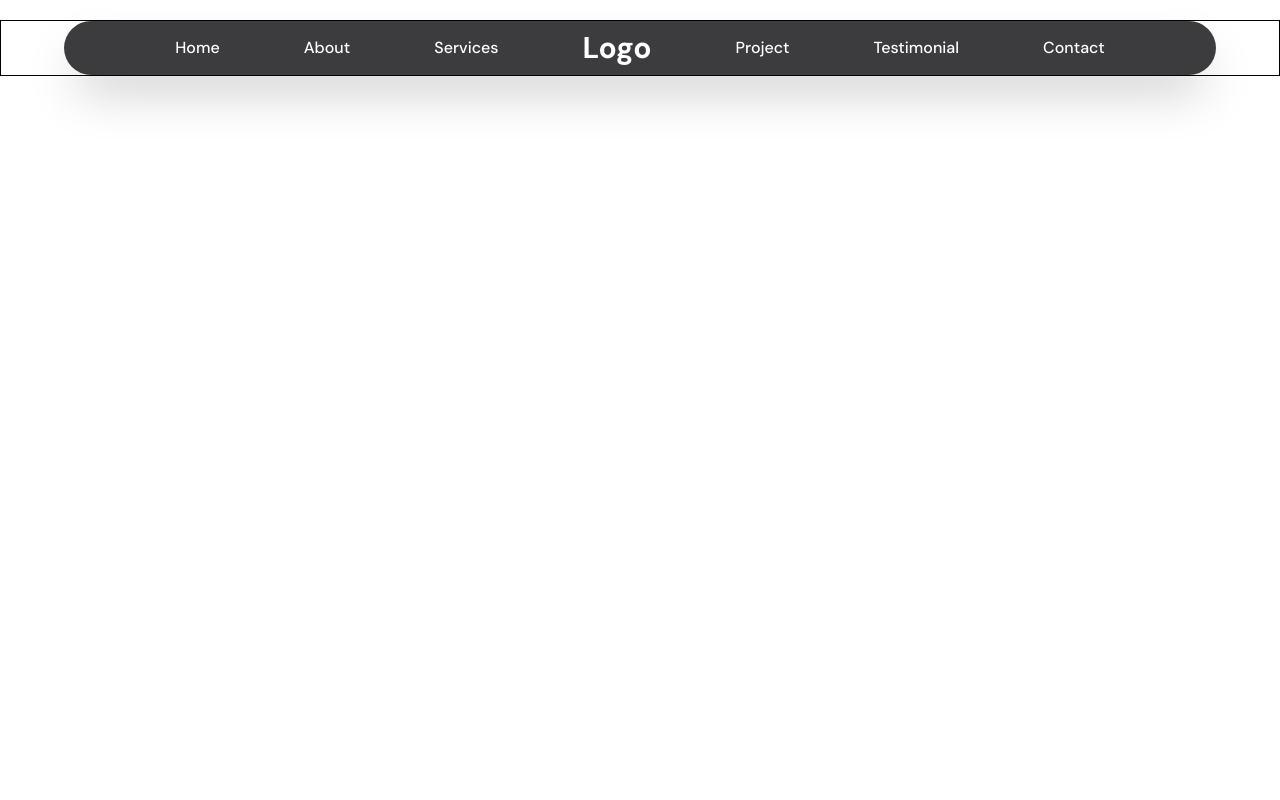
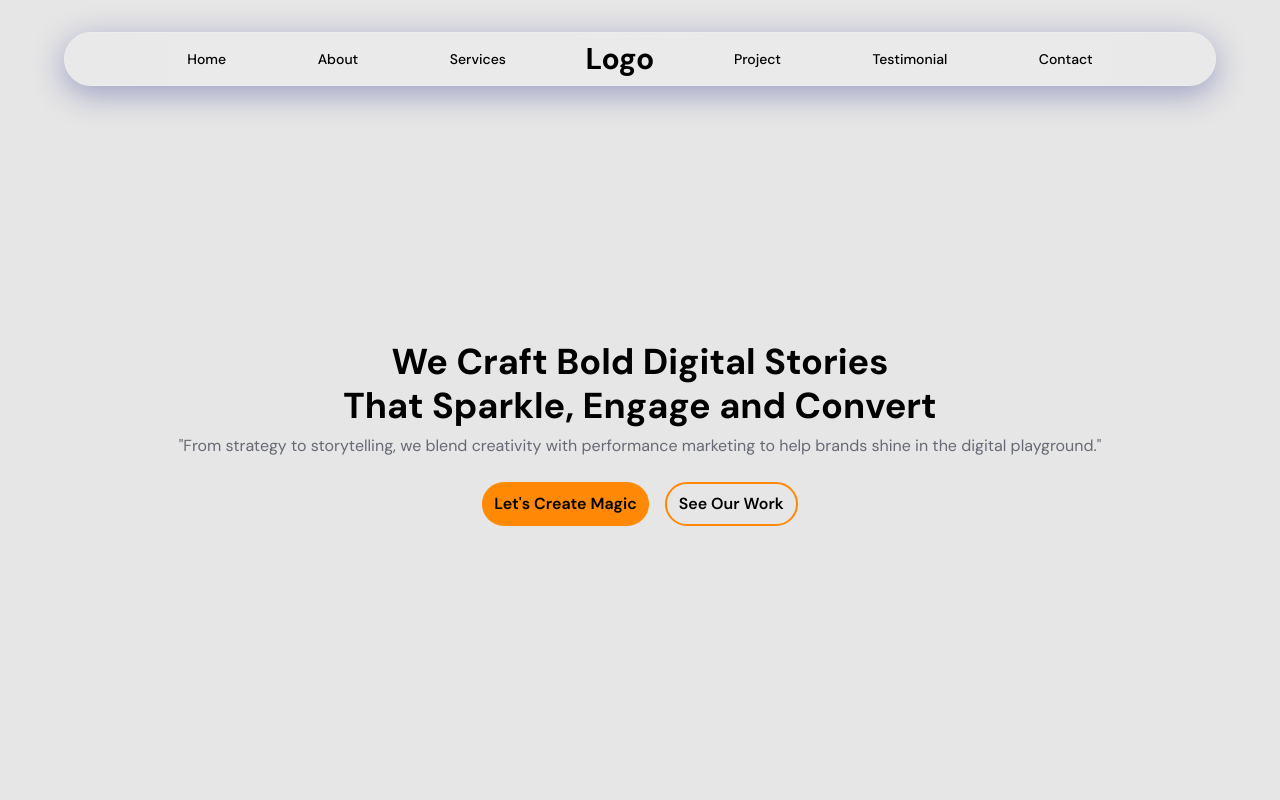
Before and after one commit to zipsar-dev/dm_portfolio, a React (Vite) app: page / in a window 1280 px wide. Shown: the top 800 px of the page. Built offline with nearby package versions, Linux system fonts and the light colour scheme.

Commit message:
Refactor code structure for improved readability and maintainability

```diff
--- a/src/App.jsx
+++ b/src/App.jsx
@@ -1,10 +1,21 @@
 import React from 'react'
 import Navbar from './Components/Common/Navbar'
-
+import Hero from './Sections/Hero'
+import About from './Sections/About'
+import Services from './Sections/Services'
+import Project from './Sections/project'
+import Testimonial from './Sections/Testimonial'
+import Footer from './Sections/Footer'
 const App = () => {
   return (
     <div>
       <Navbar />
+      <Hero />
+      <About />
+      <Services />
+      <Project />
+      <Testimonial />
+      <Footer />
     </div>
   )
 }
--- a/src/Components/Common/Navbar.jsx
+++ b/src/Components/Common/Navbar.jsx
@@ -10,88 +10,97 @@ const Navbar = () => {
   }
 
   const navItems = [
-    { name: 'Home', icon: Home },
-    { name: 'About', icon: User },
-    { name: 'Services', icon: Settings },
-    { name: 'Project', icon: Briefcase },
-    { name: 'Testimonial', icon: MessageSquare },
-    { name: 'Contact', icon: Phone }
+    { name: 'Home', icon: Home, to: 'Home' },
+    { name: 'About', icon: User, to: 'About' },
+    { name: 'Services', icon: Settings, to: 'Services' },
+    { name: 'Project', icon: Briefcase, to: 'Project' },
+    { name: 'Testimonial', icon: MessageSquare, to: 'Testimonial' },
+    { name: 'Contact', icon: Phone, to: 'Footer' }
   ]
 
   return (
-    <div className='w-full flex justify-center items-center mt-5 px-4 border border-black'>
-      <div className='w-full max-w-6xl h-full flex justify-center items-center text-white rounded-[50px] lg:rounded-[80px] bg-zinc-800/90 backdrop-blur-sm border border-zinc-700/50 shadow-2xl py-1 lg:py-2'>
+  <div className='w-full flex justify-center items-center mt-5 px-4 sticky top-8 z-50'>
+      <div className='w-full max-w-6xl h-full flex justify-center items-center text-black rounded-[50px] lg:rounded-[80px] relative overflow-hidden py-1 lg:py-2'
+           style={{
+             background: 'rgba(255, 255, 255, 0.1)',
+             backdropFilter: 'blur(20px)',
+             border: '1px solid rgba(255, 255, 255, 0.2)',
+             boxShadow: '0 8px 32px 0 rgba(31, 38, 135, 0.37)'
+           }}>
+
+        {/* Glassy background overlay */}
+        <div className='absolute inset-0 bg-gradient-to-r from-white/5 via-white/10 to-white/5 rounded-[50px] lg:rounded-[80px]'></div>
 
         {/* Desktop Navigation */}
-        <div className='hidden lg:flex w-[85%] justify-between items-center px-6'>
+        <div className='hidden lg:flex w-[85%] justify-between items-center px-6 relative z-10'>
           <Link
-            to="home"
+            to="Home"
             smooth={true}
             duration={500}
-            className='flex items-center gap-2 cursor-pointer hover:text-orange-400 transition-all duration-300 hover:scale-105'
+            className='flex items-center gap-2 cursor-pointer hover:text-orange-400 transition-all duration-300 hover:scale-105 px-3 py-2'
           >
-            <span className='font-medium'>Home</span>
+            <span className='font-medium text-sm'>Home</span>
           </Link>
 
           <Link
-            to="about"
+            to="About"
             smooth={true}
             duration={500}
-            className='flex items-center gap-2 cursor-pointer hover:text-orange-400 transition-all duration-300 hover:scale-105'
+            className='flex items-center gap-2 cursor-pointer hover:text-orange-400 transition-all duration-300 hover:scale-105 px-3 py-2'
           >
-            <span className='font-medium'>About</span>
+            <span className='font-medium text-sm'>About</span>
           </Link>
 
           <Link
-            to="services"
+            to="Services"
             smooth={true}
             duration={500}
-            className='flex items-center gap-2 cursor-pointer hover:text-orange-400 transition-all duration-300 hover:scale-105'
+            className='flex items-center gap-2 cursor-pointer hover:text-orange-400 transition-all duration-300 hover:scale-105 px-3 py-2'
           >
-            <span className='font-medium'>Services</span>
+            <span className='font-medium text-sm'>Services</span>
           </Link>
 
-          <h1 className='font-bold text-2xl xl:text-3xl'>
+          <h1 className='font-bold text-2xl xl:text-3xl text-black'>
             Logo
           </h1>
 
           <Link
-            to="project"
+            to="Project"
             smooth={true}
             duration={500}
-            className='flex items-center gap-2 cursor-pointer hover:text-orange-400 transition-all duration-300 hover:scale-105'
+            className='flex items-center gap-2 cursor-pointer hover:text-orange-400 transition-all duration-300 hover:scale-105 px-3 py-2'
           >
-            <span className='font-medium'>Project</span>
+            <span className='font-medium text-sm'>Project</span>
           </Link>
 
           <Link
-            to="testimonial"
+            to="Testimonial"
             smooth={true}
             duration={500}
-            className='flex items-center gap-2 cursor-pointer hover:text-orange-400 transition-all duration-300 hover:scale-105'
+            className='flex items-center gap-2 cursor-pointer hover:text-orange-400 transition-all duration-300 hover:scale-105 px-3 py-2'
           >
-            <span className='font-medium'>Testimonial</span>
+            <span className='font-medium text-sm'>Testimonial</span>
           </Link>
 
           <Link
-            to="contact"
+            to="Footer"
             smooth={true}
             duration={500}
-            className='flex items-center gap-2 cursor-pointer hover:text-orange-400 transition-all duration-300 hover:scale-105'
+            className='flex items-center gap-2 cursor-pointer hover:text-orange-400 transition-all duration-300 hover:scale-105 px-3 py-2'
           >
-            <span className='font-medium'>Contact</span>
+            <span className='font-medium text-sm'>Contact</span>
           </Link>
         </div>
 
         {/* Mobile Navigation */}
-        <div className='lg:hidden w-full flex justify-between items-center px-6'>
-          <h1 className='font-bold text-xl '>
+        <div className='lg:hidden w-full flex justify-between items-center px-6 relative z-10'>
+          <h1 className='font-bold text-xl text-black'>
             Logo
           </h1>
 
           <button
             onClick={toggleMenu}
-            className='p-2 hover:bg-zinc-700/50 rounded-lg transition-colors duration-200'
+            className='p-2 rounded-lg transition-all duration-200 hover:bg-white/10 backdrop-blur-sm'
           >
             {isOpen ? <X size={24} /> : <Menu size={24} />}
           </button>
@@ -99,17 +108,26 @@ const Navbar = () => {
 
         {/* Mobile Menu Dropdown */}
         {isOpen && (
-          <div className='lg:hidden absolute top-full left-4 right-4 mt-2 bg-zinc-800/95 backdrop-blur-sm border border-zinc-700/50 rounded-2xl shadow-2xl py-4 z-50'>
-            <div className='flex flex-col space-y-1 px-4'>
+          <div className='lg:hidden absolute top-full left-4 right-4 mt-2 rounded-2xl shadow-2xl py-4 z-50 overflow-hidden'
+               style={{
+                 background: 'rgba(255, 255, 255, 0.1)',
+                 backdropFilter: 'blur(20px)',
+                 border: '1px solid rgba(255, 255, 255, 0.2)',
+                 boxShadow: '0 8px 32px 0 rgba(31, 38, 135, 0.37)'
+               }}>
+            {/* Mobile dropdown glassy background */}
+            <div className='absolute inset-0 bg-gradient-to-b from-white/5 via-white/10 to-white/5 rounded-2xl'></div>
+
+            <div className='flex flex-col space-y-1 px-4 relative z-10'>
               {navItems.map((item, index) => (
                 <Link
                   key={index}
-                  to={item.to}
+                  to={item?.to}
                   smooth={true}
                   duration={500}
                   spy={true}
-                  activeClass="text-blue-400 bg-zinc-700/50"
-                  className='p-3 rounded-lg hover:bg-zinc-700/50 cursor-pointer hover:text-orange-400 transition-all duration-200 font-medium'
+                  activeClass="text-blue-400 bg-white/10"
+                  className='p-3 rounded-lg cursor-pointer hover:text-orange-400 transition-all duration-200 font-medium hover:bg-white/10 backdrop-blur-sm text-black'
                   onClick={() => setIsOpen(false)}
                 >
                   {item.name}
--- a/src/Sections/About.jsx
+++ b/src/Sections/About.jsx
@@ -0,0 +1,11 @@
+import React from 'react'
+
+const About = () => {
+  return (
+    <section id='About' className='h-screen flex justify-center items-center'>
+      About
+    </section>
+  )
+}
+
+export default About
--- a/src/Sections/Footer.jsx
+++ b/src/Sections/Footer.jsx
@@ -0,0 +1,11 @@
+import React from 'react'
+
+const Footer = () => {
+  return (
+    <section id='Footer' className='h-[40vh] w-full flex justify-center items-center'>
+      Footer
+    </section>
+  )
+}
+
+export default Footer
--- a/src/Sections/Hero.jsx
+++ b/src/Sections/Hero.jsx
@@ -0,0 +1,22 @@
+import React from "react";
+
+const Hero = () => {
+  return (
+    <section
+      id="Home"
+      className="h-[calc(100vh-80px)] flex justify-center items-center flex-col relative"
+    >
+      <div className="flex flex-col items-center justify-center gap-1">
+        <h1 className="text-4xl font-bold">We Craft Bold Digital Stories</h1>
+        <h1 className="text-4xl font-bold">That Sparkle, Engage and Convert</h1>
+      </div>
+      <p className="text-gray-900/60 my-2">"From strategy to storytelling, we blend creativity with performance marketing to help brands shine in the digital playground."</p>
+      <div className="flex gap-4 mt-4">
+        <button className="cursor-pointer font-semibold py-2 px-3 bg-orange-400 rounded-[40px]">Let's Create Magic</button>
+        <button className="cursor-pointer font-semibold border-2 px-3 py-2 border-orange-400 rounded-[40px]">See Our Work</button>
+      </div>
+    </section>
+  );
+};
+
+export default Hero;
--- a/src/Sections/Project.jsx
+++ b/src/Sections/Project.jsx
@@ -0,0 +1,11 @@
+import React from 'react'
+
+const project = () => {
+  return (
+    <section id='Project' className='h-screen flex justify-center items-center border border-orange-500'>
+      Project
+    </section>
+  )
+}
+
+export default project
--- a/src/Sections/Services.jsx
+++ b/src/Sections/Services.jsx
@@ -0,0 +1,11 @@
+import React from 'react'
+
+const Services = () => {
+  return (
+    <section id='Services' className='h-screen flex justify-center items-center'>
+      Services
+    </section>
+  )
+}
+
+export default Services
--- a/src/Sections/Testimonial.jsx
+++ b/src/Sections/Testimonial.jsx
@@ -0,0 +1,11 @@
+import React from 'react'
+
+const Testimonial = () => {
+  return (
+    <section id='Testimonial' className='h-screen flex justify-center items-center border border-orange-500'>
+      Testimonial
+    </section>
+  )
+}
+
+export default Testimonial
--- a/src/index.css
+++ b/src/index.css
@@ -3,4 +3,5 @@
 
 body{
     font-family: "DM Sans", sans-serif;
+    background-color: rgb(230, 230, 230);
 }
```
